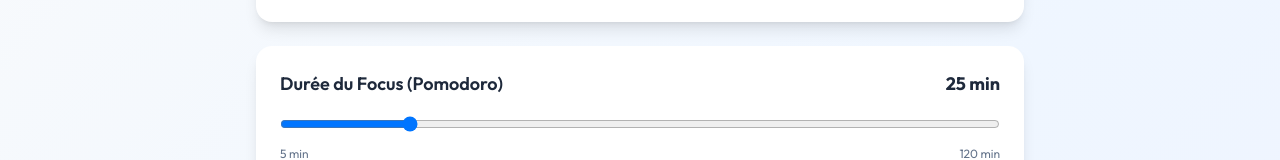
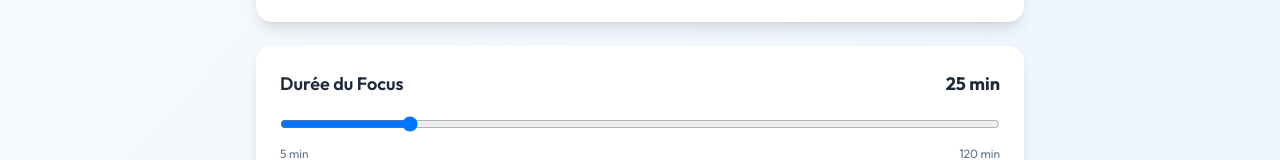
Before and after one commit to Xomokoko/Site, a React (Vite) app: page /settings in a window 1280 px wide. Shown: the part 215-375 px from the top of the page. Built offline with nearby package versions, Linux system fonts and the light colour scheme; the HTML template or start-up script is replaced by a standard one.

Commit message:
enleve pomo

```diff
--- a/src/pages/Settings.jsx
+++ b/src/pages/Settings.jsx
@@ -314,7 +314,7 @@ const Settings = () => {
             <div className="flex items-center justify-between gap-4 mb-4">
               <div>
                 <div className="text-lg font-semibold text-slate-800 dark:text-white">
-                  Durée du Focus (Pomodoro)
+                  Durée du Focus
                 </div>
               </div>
 
```
